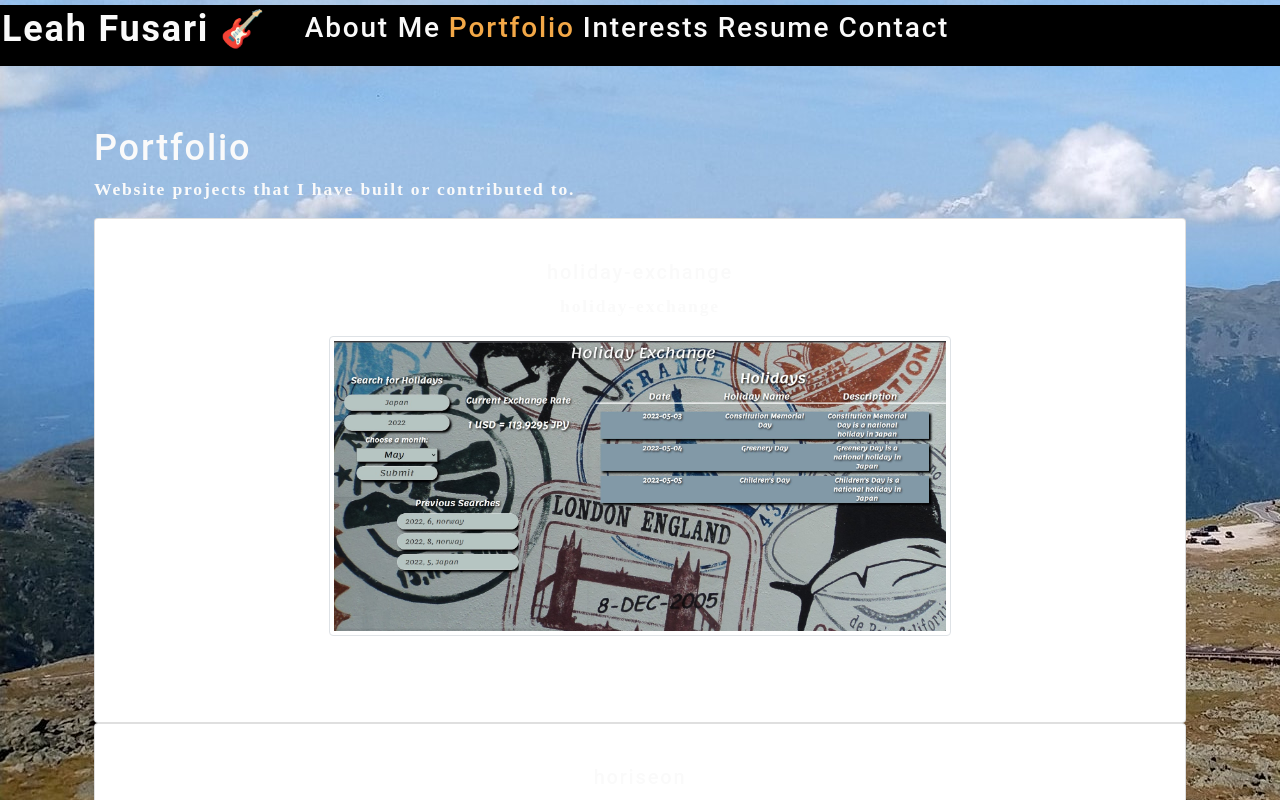
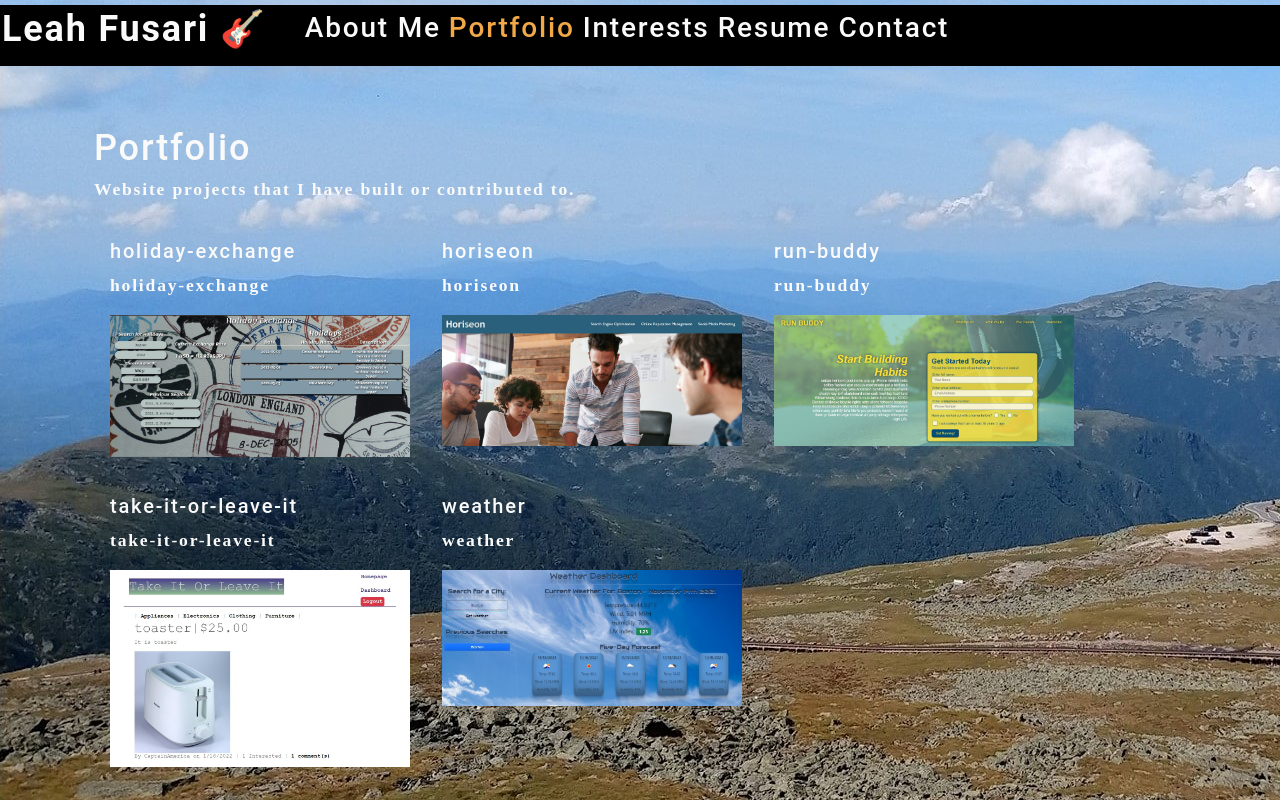
Before and after one commit to LeahFusari/leah-fusari-portfolio, a React (Create React App) app: page / in a window 1280 px wide. Both pictures are taken after a click on the item "Portfolio". Shown: the top 800 px of the page. Built offline with nearby package versions, Linux system fonts and the light colour scheme.

Commit message:
flexed photo cards

```diff
--- a/src/components/PhotoList/index.js
+++ b/src/components/PhotoList/index.js
@@ -4,27 +4,23 @@ import Project from '../Project';
 const PhotoList = ({ category }) => {
   const [photos] = useState([
     {
-      name: 'karate',
+      name: 'Karate',
       category: 'interests',
-      description: 'karate',
       filename: 'karate.jpg'
     },
     {
       name: 'leah-guitar',
       category: 'interests',
-      description: 'leah-guitar',
       filename: 'guitar.jpg'
     },
     {
       name: 'outdoors',
       category: 'interests',
-      description: 'outdoors',
       filename: 'outdoors.jpg'
     },
     {
       name: 'rockhounding',
       category: 'interests',
-      description: 'rockhounding',
       filename: 'rockhound.jpg'
     },
     {
@@ -94,7 +90,7 @@ const PhotoList = ({ category }) => {
   console.log(category)
   return (
     <div>
-      <div className="flex-row">
+      <div className="d-flex flex-row flex-wrap">
         {currentPhotos.map((image, i) => {
           const { filename, name, description } = image //destructuring
           return(
@@ -105,20 +101,6 @@ const PhotoList = ({ category }) => {
             filename={filename}
             category={category}
             />)
-          // return (
-          //   <div key={i} >
-          //     <div className="card">
-          //       <div className="card-body">
-          //         <h5 className="card-title">{name}</h5>
-          //         <p className="card-text">{description}</p>
-          //         <img src={require(`../../assets/images/${category}/${filename}`)}
-          //           alt={name}
-          //           className="img-thumbnail"
-          //         />
-          //       </div>
-          //     </div>
-          //   </div>
-          // )
         })}
       </div>
     </div >
--- a/src/components/Project/index.js
+++ b/src/components/Project/index.js
@@ -2,14 +2,14 @@ import React from "react";
 
 function Project(props){
     return (
-        <div >
-          <div className="card">
+        <div className="d-flex flex-row">
+          <div>
             <div className="card-body">
               <h5 className="card-title">{props.name}</h5>
               <p className="card-text">{props.description}</p>
               <img src={require(`../../assets/images/${props.category}/${props.filename}`)}
                 alt={props.name}
-                className="img-thumbnail"
+                // className="img-thumbnail"
               />
             </div>
           </div>
--- a/src/index.css
+++ b/src/index.css
@@ -122,8 +122,8 @@ button[disabled] {
 }
 
 img {
-  max-width: 400px;
-  max-height: 400px;
+  max-width: 300px;
+  max-height: 300px;
 }
 
 span[role="img"] {
@@ -239,6 +239,7 @@ textarea {
 .card {
   text-align: center;
   padding: 20px;
+  background:none;
 }
 
 .card-title{
@@ -246,12 +247,12 @@ textarea {
 }
 
 
-.img-thumbnail {
+/* .img-thumbnail {
   width: auto;
   height: 300px;
   margin-bottom: 50px;
   cursor: pointer;
-}
+} */
 
 .modalBackdrop {
 	background: rgba(0, 0, 0, .65);
```
